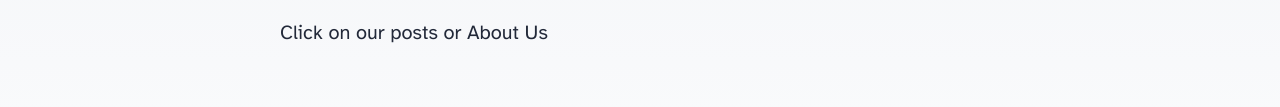
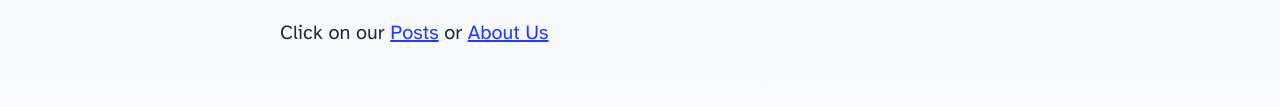
Before and after one commit to nima9/keyless-car, an Astro site: page / in a window 1280 px wide. Shown: the part 214-321 px from the top of the page. Built offline with nearby package versions, Linux system fonts and the light colour scheme; Astro itself is replaced by a stand-in of ours.

Commit message:
updated links

```diff
--- a/src/pages/blog/[...slug].astro
+++ b/src/pages/blog/[...slug].astro
@@ -1,5 +1,5 @@
 ---
-import { CollectionEntry, getCollection } from 'astro:content';
+import { type CollectionEntry, getCollection } from 'astro:content';
 import BlogPost from '../../layouts/BlogPost.astro';
 
 const posts = await getCollection('blog');
--- a/src/pages/index.astro
+++ b/src/pages/index.astro
@@ -14,7 +14,10 @@ import { SITE_TITLE, SITE_DESCRIPTION } from '../consts';
 		<Header title={SITE_TITLE} />
 		<main>
 			<h1>🧑‍🚀 We Are Group 3</h1>
-			<p>Click on our posts or About Us</p>
+			<p>Click on our
+				<a href="/blog">Posts</a>
+				 or <a href="/about">About Us</a></p>
+
 
 		</main>
 		<Footer />
```
